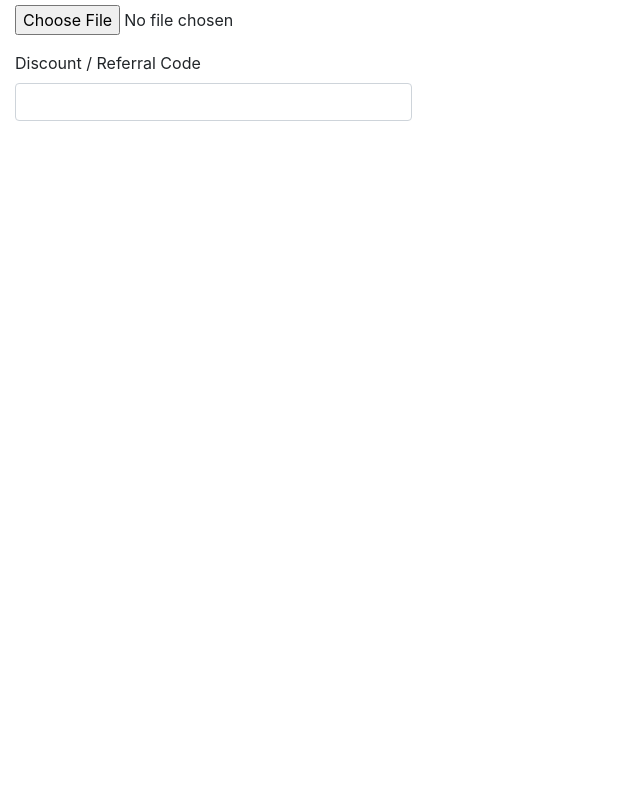
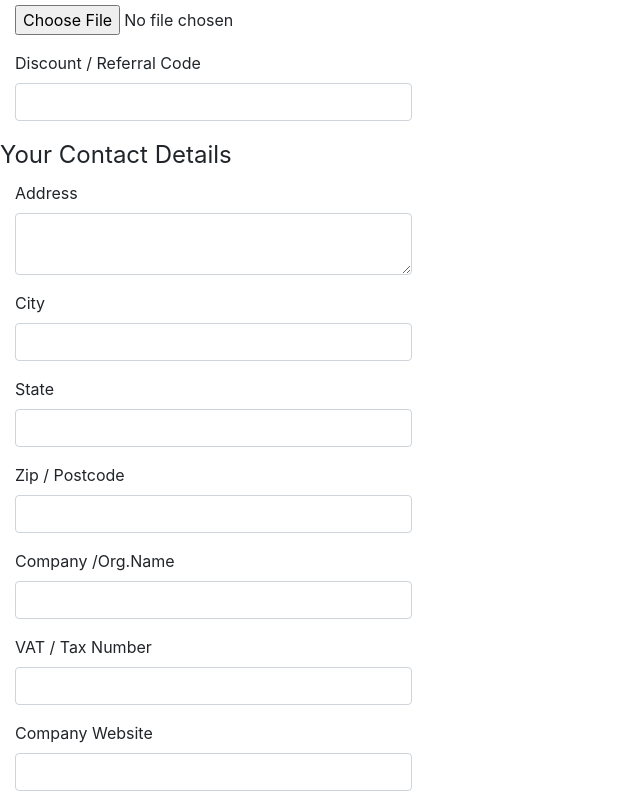
Before and after one commit to Shindraela/volumes-tech-days, a website: page index.html in a window 1280 px wide. Shown: the part 501-1308 px from the top of the page, without its empty margins (0-640 px from the left). Before the commit the page ends 800 px from the top, so only its background shows below. Drawn offline with nearby package versions, Linux system fonts and the light colour scheme.

Commit message:
continue html

```diff
--- a/index.html
+++ b/index.html
@@ -71,9 +71,76 @@
                 </div>
             </div>
         </fieldset>
+
+        <fieldset>
+
+        <!-- Form Name -->
+        <legend>Your Contact Details</legend>
+
+        <!-- Textarea -->
+        <div class="form-group">
+          <label class="col-md-4 control-label" for="Address">Address</label>
+          <div class="col-md-4">
+            <textarea class="form-control" id="Address" name="Address"></textarea>
+          </div>
+        </div>
+
+        <!-- Text input-->
+        <div class="form-group">
+          <label class="col-md-4 control-label" for="CityName">City</label>
+          <div class="col-md-4">
+          <input id="CityName" name="CityName" type="text" placeholder="" class="form-control input-md">
+
+          </div>
+        </div>
+
+        <!-- Text input-->
+        <div class="form-group">
+          <label class="col-md-4 control-label" for="State">State</label>
+          <div class="col-md-4">
+          <input id="State" name="State" type="text" placeholder="" class="form-control input-md">
+
+          </div>
+        </div>
+
+        <!-- Text input-->
+        <div class="form-group">
+          <label class="col-md-4 control-label" for="PostCode">Zip / Postcode</label>
+          <div class="col-md-4">
+          <input id="PostCode" name="PostCode" type="text" placeholder="" class="form-control input-md">
+
+          </div>
+        </div>
+
+        <!-- Text input-->
+        <div class="form-group">
+          <label class="col-md-4 control-label" for="BillingName">Company /Org.Name</label>
+          <div class="col-md-4">
+          <input id="BillingName" name="BillingName" type="text" placeholder="" class="form-control input-md">
+
+          </div>
+        </div>
+
+        <!-- Text input-->
+        <div class="form-group">
+          <label class="col-md-4 control-label" for="TaxIDNumber">VAT / Tax Number</label>
+          <div class="col-md-4">
+          <input id="TaxIDNumber" name="TaxIDNumber" type="text" placeholder="" class="form-control input-md">
+
+          </div>
+        </div>
+
+        <!-- Text input-->
+        <div class="form-group">
+          <label class="col-md-4 control-label" for="ProfileWebsite">Company Website</label>
+          <div class="col-md-4">
+          <input id="ProfileWebsite" name="ProfileWebsite" type="text" placeholder="" class="form-control input-md">
+
+          </div>
+        </div>
+
+        </fieldset>
     </form>
-
-    <script src="js/index.js"></script>
 </body>
 
 </html>
```
